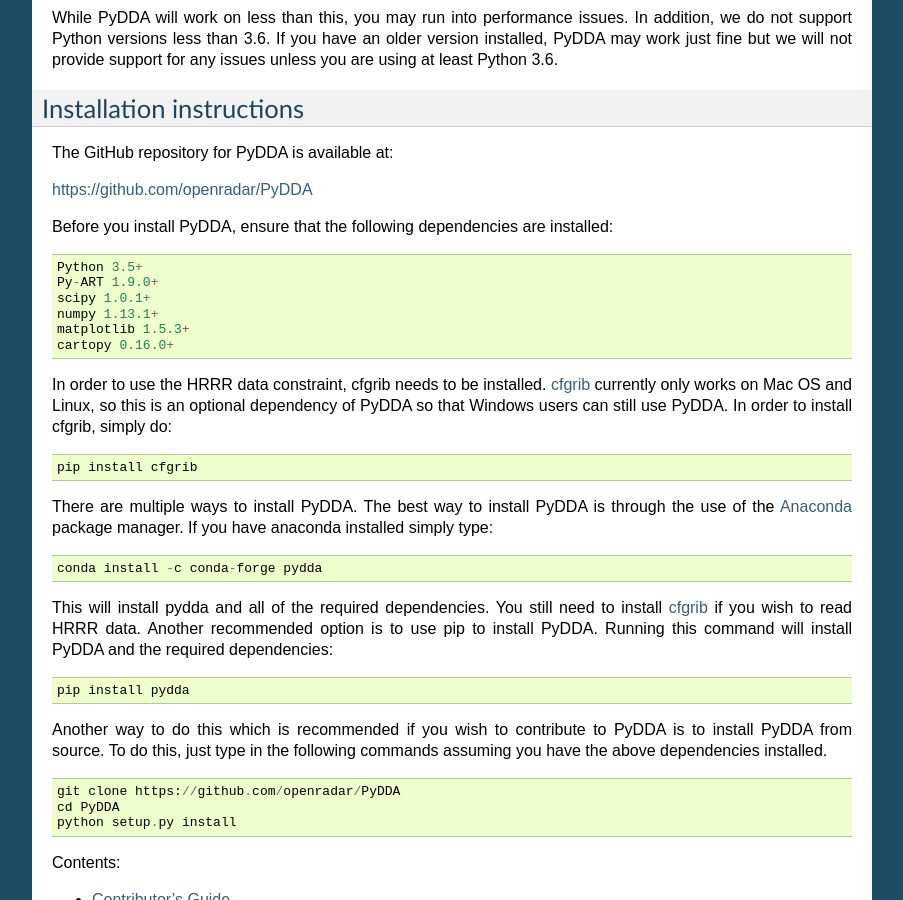
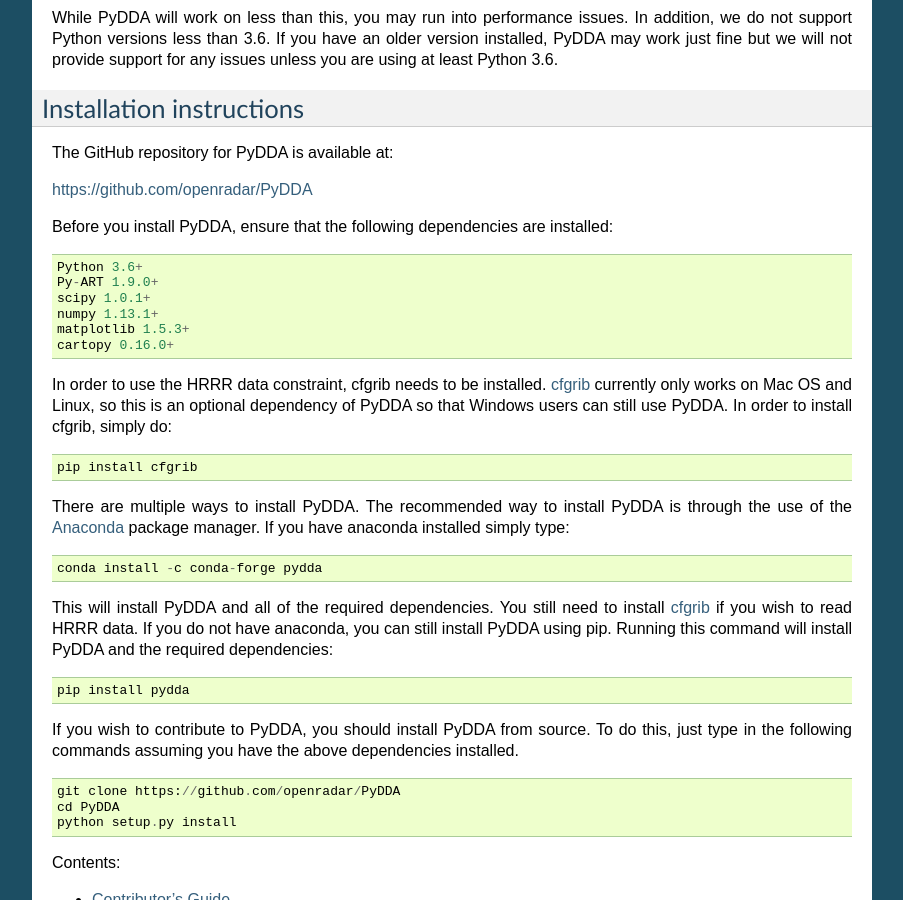
Before and after one commit to openradar/PyDDA, a Sphinx documentation site: the page built from doc/source/index.rst, in a window 1280 px wide and 900 px high, scrolled down 541 px. Shown: the whole window, without its empty margins (198-1101 px from the left). Built offline with Sphinx 7.4.7, drawn with Linux system fonts in a browser that asks for light colours; pages that are not in the unit, such as notebooks, are missing from menus.

Commit message:
DOC: Example changes

```diff
--- a/REQUIREMENTS.txt
+++ b/REQUIREMENTS.txt
@@ -2,6 +2,7 @@
 numpy
 scipy
 cartopy
+wheels
 pandas
 dask
 six
--- a/doc/source/index.rst
+++ b/doc/source/index.rst
@@ -43,7 +43,7 @@
 Before you install PyDDA, ensure that the following dependencies are installed:
 ::
 
-    Python 3.5+
+    Python 3.6+
     Py-ART 1.9.0+
     scipy 1.0.1+
     numpy 1.13.1+
@@ -63,7 +63,7 @@
  pip install cfgrib
 ::
 
-There are multiple ways to install PyDDA. The best way to install PyDDA is
+There are multiple ways to install PyDDA. The recommended way to install PyDDA is
 through the use of the `Anaconda <http://anaconda.org>`_ package manager. If you
 have anaconda installed simply type:
 ::
@@ -71,9 +71,9 @@
     conda install -c conda-forge pydda
 ::
 
-This will install pydda and all of the required dependencies. You still need to
+This will install PyDDA and all of the required dependencies. You still need to
 install `cfgrib <http://github.com/ecmwf/cfgrib>`_ if you wish to read HRRR data.
-Another recommended option is to use pip to install PyDDA. Running this command
+If you do not have anaconda, you can still install PyDDA using pip. Running this command
 will install PyDDA and the required dependencies:
 ::
 
@@ -81,9 +81,8 @@
 ::
 
 
-Another way to do this which is recommended if you wish to contribute to PyDDA
-is to install PyDDA from source. To do this, just type in the following
-commands assuming you have the above dependencies installed.
+If you wish to contribute to PyDDA, you should install PyDDA from source. To do this,
+just type in the following commands assuming you have the above dependencies installed.
 
 ::
 
```
Also changed, not shown: 2 other files.
